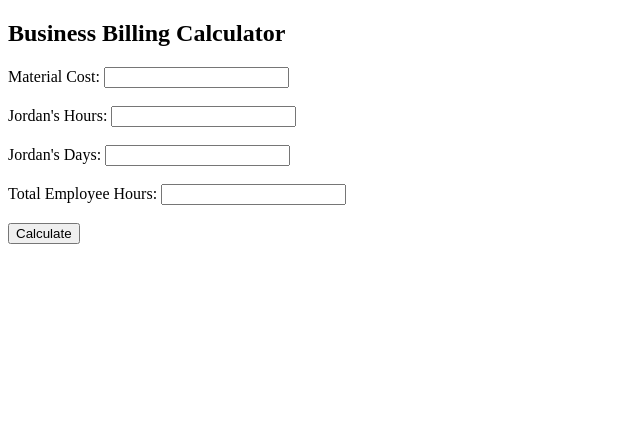
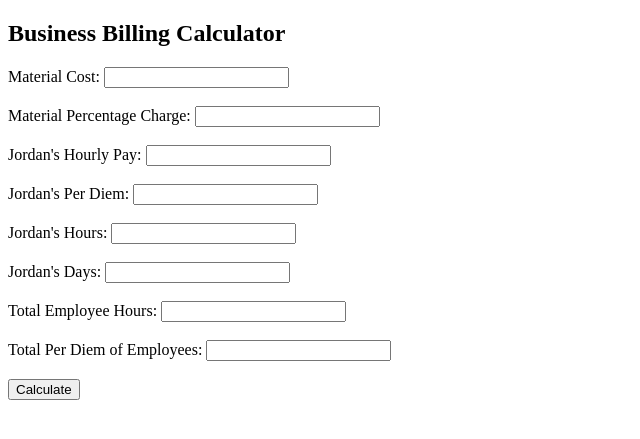
Before and after one commit to xwardg/Business-Calculator, a Flask app: page / in a window 1280 px wide. Shown: the top 439 px of the page, without its empty margins (0-640 px from the left). Run offline with Flask 3, Linux system fonts and the light colour scheme.

Commit message:
Updated business calculator logic and form

```diff
--- a/app.py
+++ b/app.py
@@ -8,20 +8,25 @@ def calculator():
     if request.method == "POST":
         try:
             materialcost = float(request.form["materialcost"])
+            matpercent1 = float(request.form["matpercent1"])
+            jhourly = float(request.form["jhourly"])
+            jpd = float(request.form["jpd"])
             Jhours = float(request.form["Jhours"])
             Jdays = float(request.form["Jdays"])
             Whours = float(request.form["Whours"])
+            wpd = float(request.form["wpd"])
 
-            Jhours2 = (Jhours - Jdays)
-            matcostfinal = (materialcost * 1.1)
-            totalcost = (Jhours2 * 45) + (Jdays * 65) + (Whours * 35) + matcostfinal
+            matpercent2 = matpercent1 / 100
+            Jhours2 = Jhours - Jdays
+            matcostfinal = materialcost * (1 + matpercent2)
+
+            totalcost = (Jhours2 * jhourly) + (Jdays * (jhourly + jpd)) + (Whours * 35) + matcostfinal + wpd
         except:
-            totalcost = "Invalid input. Please enter numbers only."
+            totalcost = "Invalid input. Please enter valid numbers."
 
     return render_template("calculator.html", totalcost=totalcost)
 
 if __name__ == "__main__":
     import os
-
     port = int(os.environ.get("PORT", 5000))
     app.run(debug=False, host="0.0.0.0", port=port)
--- a/templates/calculator.html
+++ b/templates/calculator.html
@@ -8,9 +8,13 @@
   <h2>Business Billing Calculator</h2>
   <form method="POST">
     <label>Material Cost: <input type="number" step="0.01" name="materialcost" required></label><br><br>
+    <label>Material Percentage Charge: <input type="number" step="0.01" name="matpercent1" required></label><br><br>
+    <label>Jordan's Hourly Pay: <input type="number" step="0.01" name="jhourly" required></label><br><br>
+    <label>Jordan's Per Diem: <input type="number" step="0.01" name="jpd" required></label><br><br>
     <label>Jordan's Hours: <input type="number" step="0.01" name="Jhours" required></label><br><br>
     <label>Jordan's Days: <input type="number" step="0.01" name="Jdays" required></label><br><br>
     <label>Total Employee Hours: <input type="number" step="0.01" name="Whours" required></label><br><br>
+    <label>Total Per Diem of Employees: <input type="number" step="0.01" name="wpd" required></label><br><br>
     <input type="submit" value="Calculate">
   </form>
 
```
